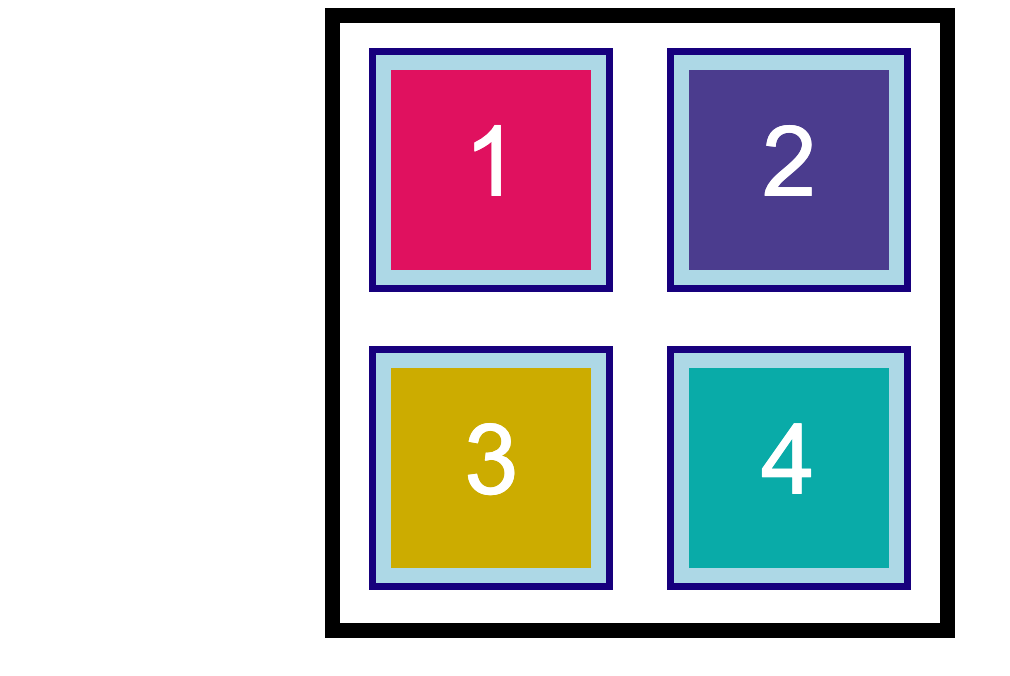
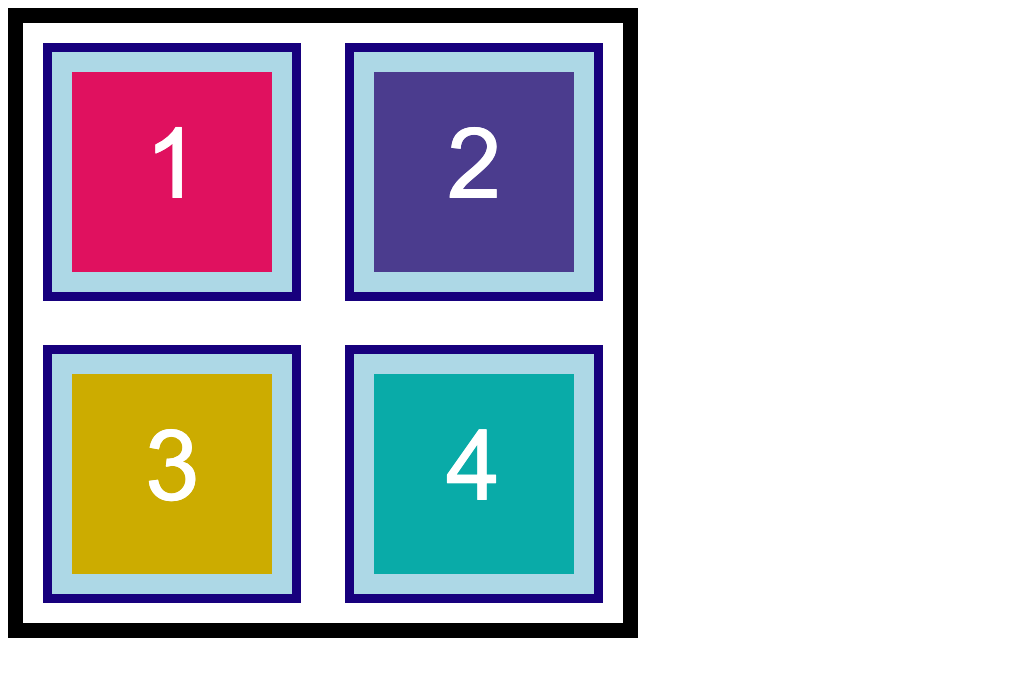
Before and after one commit to ws-data-engineering/bootcamp-modules, a plain HTML site: page 18-Stu_CSS-box-model/Unsolved/index.html in a window 1280 px wide. Shown: the whole page, without its empty margins (0-1010 px from the left). Drawn offline with Linux system fonts and the light colour scheme.

Commit message:
updated box-model

```diff
--- a/18-Stu_CSS-box-model/Unsolved/assets/css/style.css
+++ b/18-Stu_CSS-box-model/Unsolved/assets/css/style.css
@@ -3,14 +3,13 @@ section {
   height: 600px;
   text-align: center;
   border: 15px solid black;
-  margin: 0 auto;
 }
 
 img {
   width: 200px;
   height: 200px;
   background-color: lightblue;
-  margin: 25px 25px 25px 25px;
-  padding: 15px;
-  border: solid #17007D 7px;
+  margin: 20px;
+  padding: 20px;
+  border: solid #17007D 9px;
 }
```
